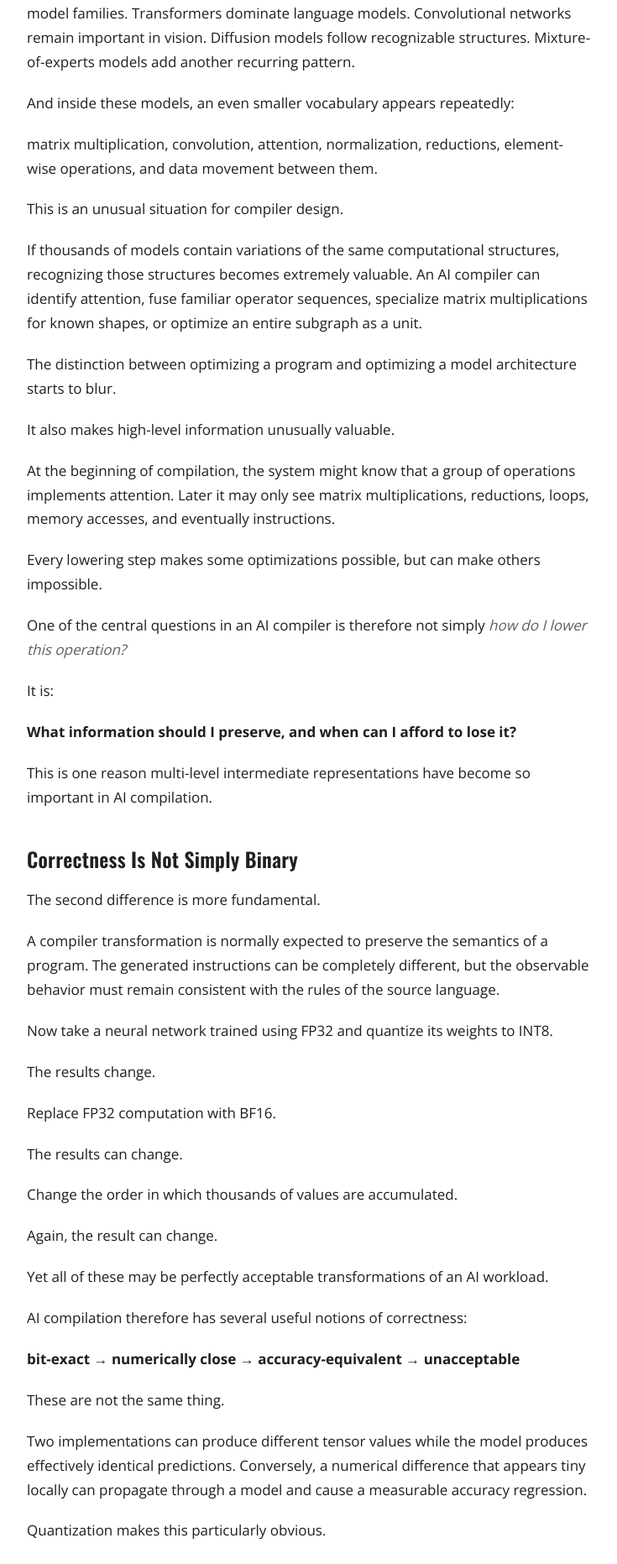
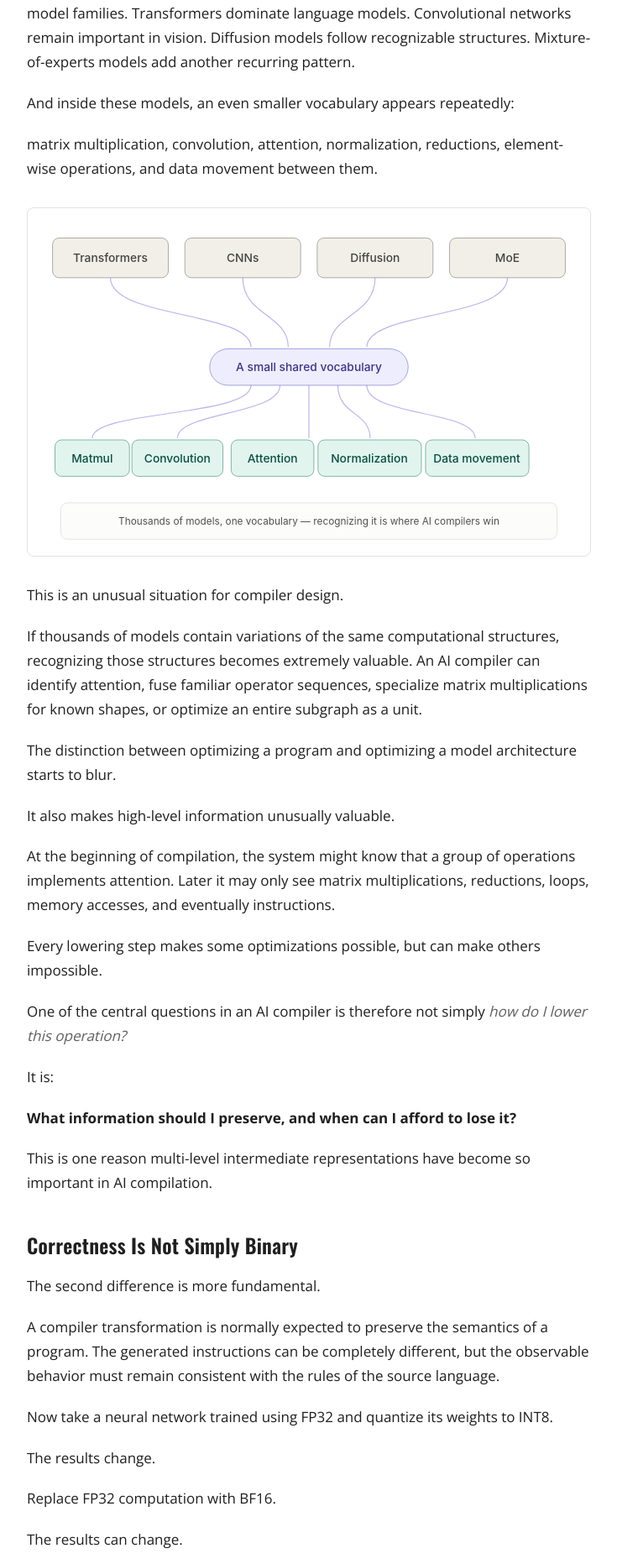
Before and after one commit to aicompilers/aicompilers.github.io, a Jekyll site: the page built from _posts/2026-09-06-ai-compilers-are-not-just-compilers-for-ai.md, in a window 1280 px wide. Shown: the part 1081-2944 px from the top of the page at 84% size, without its empty margins (272-1007 px from the left). Built offline with Jekyll 4.4.1, drawn with Linux system fonts in a browser that asks for light colours.

Commit message:
Add diagrams to post, fix hero heading and CODAI link target

```diff
--- a/_layouts/default.html
+++ b/_layouts/default.html
@@ -18,7 +18,7 @@
       </a>
       <nav class="site-nav">
         <a href="{{ '/' | relative_url }}">Blog</a>
-        <a href="https://www.aicompilers.org" target="_blank" rel="noopener">CODAI</a>
+        <a href="https://www.aicompilers.org">CODAI</a>
       </nav>
     </div>
   </header>
@@ -26,7 +26,7 @@
   {{ content }}
 
   <footer class="site-footer">
-    <p>AI Compilers is the blog companion to <a href="https://www.aicompilers.org" target="_blank" rel="noopener">CODAI</a>, the Annual Meeting of the AI Compiler Community.</p>
+    <p>AI Compilers is the blog companion to <a href="https://www.aicompilers.org">CODAI</a>, the Annual Meeting of the AI Compiler Community.</p>
   </footer>
 </body>
 </html>
--- a/_layouts/home.html
+++ b/_layouts/home.html
@@ -3,7 +3,7 @@ layout: default
 ---
 <div class="hero">
   <div class="eyebrow">AICOMPILERS.ORG</div>
-  <h1>Notes from the AI compiler community</h1>
+  <h1>AI Compiler Blog</h1>
   <p>Writing on AI compilers, accelerators, and the boundary between them — from the people organizing <a href="https://www.aicompilers.org" target="_blank" rel="noopener">CODAI</a>.</p>
 </div>
 
--- a/_posts/2026-09-06-ai-compilers-are-not-just-compilers-for-ai.md
+++ b/_posts/2026-09-06-ai-compilers-are-not-just-compilers-for-ai.md
@@ -27,6 +27,8 @@ A large fraction of important AI workloads belongs to a relatively small number
 And inside these models, an even smaller vocabulary appears repeatedly:
 
 matrix multiplication, convolution, attention, normalization, reductions, element-wise operations, and data movement between them.
+
+![Model families converge on a small shared vocabulary of operations]({{ '/assets/img/shared_op_vocabulary_v2.svg' | relative_url }})
 
 This is an unusual situation for compiler design.
 
--- a/assets/css/style.css
+++ b/assets/css/style.css
@@ -158,6 +158,15 @@ main.wrap { padding-top: 48px; padding-bottom: 64px; }
 
 .post p { margin: 0 0 20px; }
 
+.post img {
+  display: block;
+  width: 100%;
+  height: auto;
+  margin: 32px 0;
+  border: 1px solid var(--border);
+  border-radius: 8px;
+}
+
 .post strong { color: var(--text); }
 
 .site-footer {
```
Also changed, not shown: other parts of _posts/2026-09-06-ai-compilers-are-not-just-compilers-for-ai.md (+4 -0 lines), assets/img/correctness_spectrum_v2.svg (added), assets/img/data_movement_v2.svg (added), assets/img/shared_op_vocabulary_v2.svg (added).
